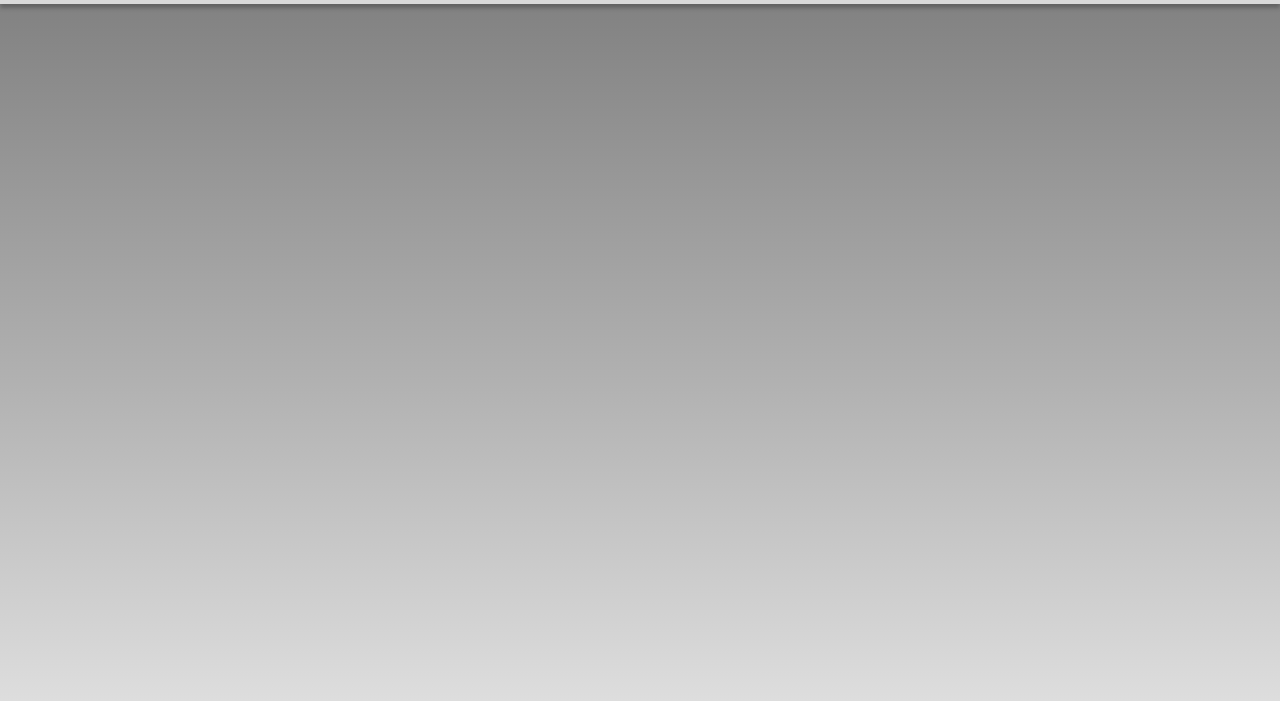
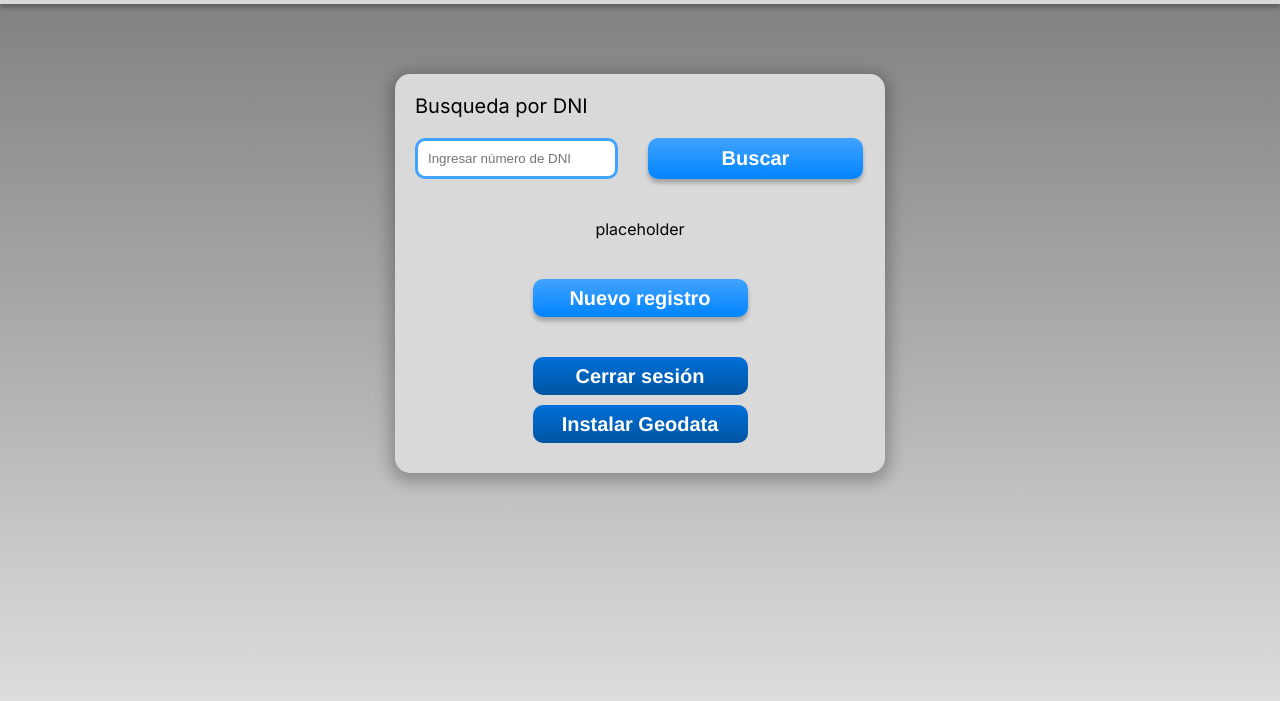
Before and after one commit to FrancoBujakiewicz/Geodata, a plain HTML site: page frontend/src/index.html in a window 1280 px wide. Shown: the part 51-752 px from the top of the page. Drawn offline with Linux system fonts and the light colour scheme.

Commit message:
feat: Implementando pantalla principal.

```diff
--- /dev/null
+++ b/frontend/src/css/botones.css
@@ -0,0 +1,51 @@
+button {
+
+  font-family: "Inter-Bold", Helvetica;
+  font-weight: 700;
+  color: #ffffff;
+  font-size: 20px;
+  letter-spacing: 0;
+  line-height: normal;
+  white-space: nowrap;
+  border: none;
+  border-radius: 10px;
+  padding: 7.5px;
+  transition: transform 0.6s;
+
+}
+
+button:hover { transform: scale(1.05); }
+button:active { transform: scale(1.33); }
+
+#botonBuscar, #botonNuevoRegistro {
+
+  box-shadow: 0px 4px 4px #00000040;
+  background: linear-gradient(
+    180deg,
+    rgba(65, 163, 255, 1) 0%,
+    rgba(0, 132, 255, 1) 100%
+  );
+  width: 215px;
+
+}
+
+#botonNuevoRegistro { padding: 7.5px; }
+
+#contenedorBotones {
+
+ display: flex;
+ flex-direction: column;
+ gap: 10px;
+
+}
+
+#contenedorBotones button {
+
+width: 215px;
+background: linear-gradient(
+    180deg,
+    #0070D9 0%,
+    #0054A2 100%
+  );
+
+}
--- /dev/null
+++ b/frontend/src/css/busqueda.css
@@ -0,0 +1,11 @@
+#busqueda { width: 100%; }
+
+#busqueda p { font-size: 20px; }
+
+#busquedaContenedor {
+
+ display: flex;
+ align-items: left;
+ gap: 30px;
+
+}
--- /dev/null
+++ b/frontend/src/css/campo.css
@@ -0,0 +1,8 @@
+.campo {
+
+  border-radius: 10px;
+  border: 3px solid;
+  border-color: #40a3ff;
+  padding: 10px;
+
+}
--- /dev/null
+++ b/frontend/src/css/contenedorPrincipal.css
@@ -0,0 +1,17 @@
+#contenedorPrincipal {
+
+  margin-top: 70px;
+  margin-bottom: 65px;
+
+  width: 450px;
+
+  background-color: #d9d9d9;
+  border-radius: 15px;
+  box-shadow: 0px 4px 15px 5px #00000040;
+  display: flex;
+  flex-direction: column;
+  align-items: center;
+  gap: 40px;
+  padding: 0px 20px 30px 20px;
+
+}
--- a/frontend/src/css/style.css
+++ b/frontend/src/css/style.css
@@ -1,3 +1,4 @@
+
 body {
 
   background: linear-gradient(
@@ -6,7 +7,19 @@ body {
     rgba(177, 177, 177, 1) 54%,
     rgba(228, 228, 228, 1) 100%
   );
+
   font-family: 'Inter', sans-serif;
-  margin: 0px;
+  margin: 0;
+  display: flex;
+  flex-direction: column;
   min-height: 100vh;
+
 }
+
+main {
+
+  display: flex;
+  flex-direction: column;
+  align-items: center;
+
+}
--- a/frontend/src/index.html
+++ b/frontend/src/index.html
@@ -6,6 +6,10 @@
 <meta charset="utf-8" />
 <link rel="stylesheet" href="css/header.css">
 <link rel="stylesheet" href="css/style.css">
+<link rel="stylesheet" href="css/busqueda.css">
+<link rel="stylesheet" href="css/campo.css">
+<link rel="stylesheet" href="css/botones.css">
+<link rel="stylesheet" href="css/contenedorPrincipal.css">
 
 <link rel="preconnect" href="https://fonts.googleapis.com">
 <link rel="preconnect" href="https://fonts.gstatic.com" crossorigin>
@@ -22,5 +26,30 @@
     </a>
    </header>
 
+   <main>
+   <div id="contenedorPrincipal">
+
+    <div id="busqueda">
+     <p>Busqueda por DNI</p>
+     <div id="busquedaContenedor">
+    <input type="text" placeholder="Ingresar número de DNI" class="campo"></input>
+    <button id="botonBuscar">Buscar</button>
+    </div>
+    </div>
+
+     <div>placeholder</div>
+
+     <button id="botonNuevoRegistro">Nuevo registro</button>
+
+     <div id="contenedorBotones">
+        <button id="botonCerrarSesion">Cerrar sesión</button>
+        <button id="botonInstalar">Instalar Geodata</button>
+     </div>
+
+   </div>
+   </main>
+
+   <script type="module" src="src/Geodata.ts"></script>
+
 </body>
 </html>
--- /dev/null
+++ b/frontend/src/ts/DOM.ts
@@ -0,0 +1,4 @@
+
+ export {}
+
+ export function init() {}
```
Also changed, not shown: frontend/src/Geodata.ts (added, +7 -0 lines), frontend/src/components/boton/Boton.css (deleted), frontend/src/components/boton/Boton.ts (deleted).
